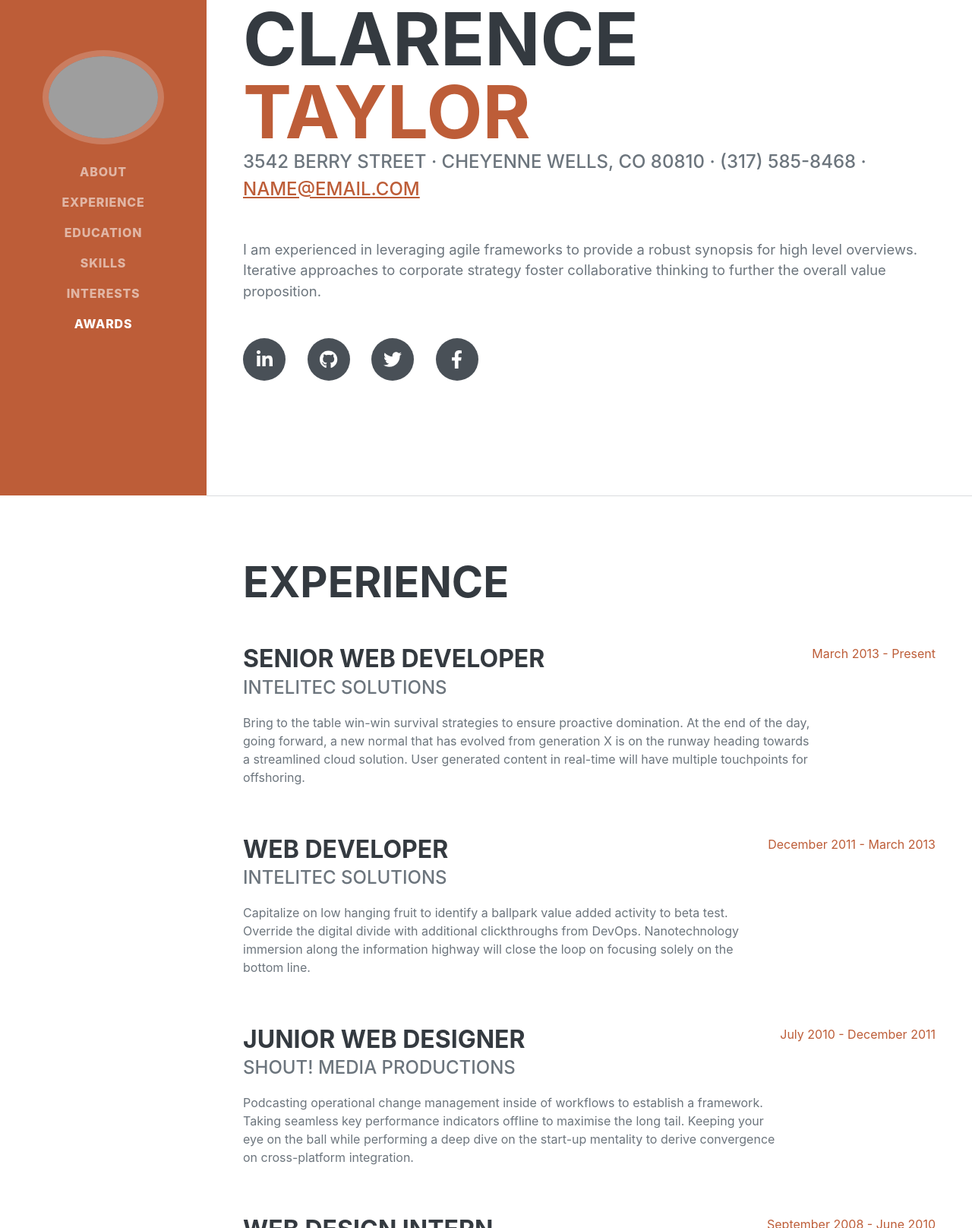
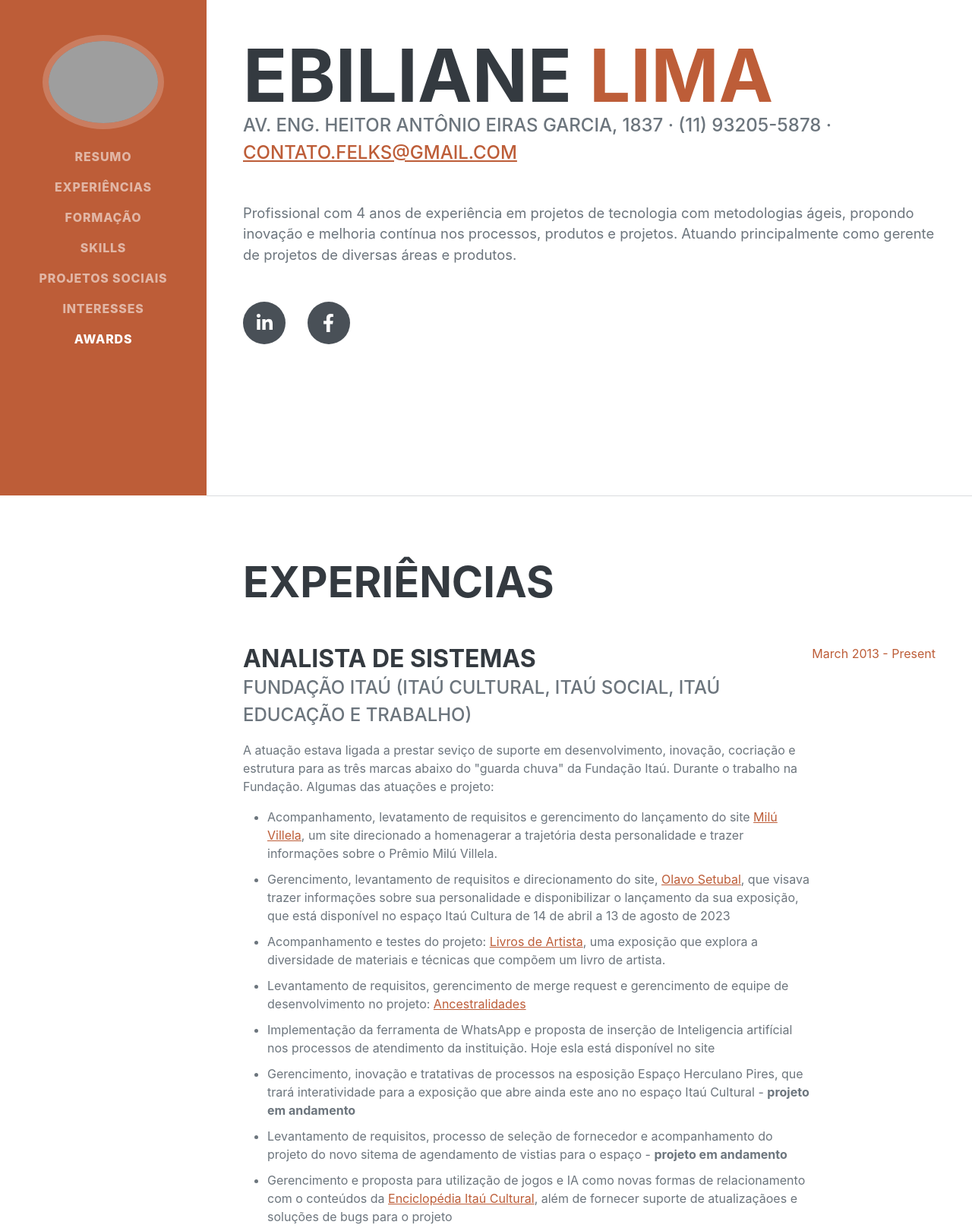
Before and after one commit to ebiliane-lima/ebiliane-lima.github.io, a plain HTML site: page index.html in a window 1280 px wide. Shown: the part 148-1764 px from the top of the page at 76% size. Drawn offline with nearby package versions, Linux system fonts and the light colour scheme; grey boxes are pictures that could not be loaded; a web font is replaced by a local one.

Commit message:
primeira experiencia

```diff
--- a/index.html
+++ b/index.html
@@ -5,7 +5,7 @@
         <meta name="viewport" content="width=device-width, initial-scale=1, shrink-to-fit=no" />
         <meta name="description" content="" />
         <meta name="author" content="" />
-        <title>Resume - Start Bootstrap Theme</title>
+        <title>Ebiliane Lima</title>
         <link rel="icon" type="image/x-icon" href="assets/img/favicon.ico" />
         <!-- Font Awesome icons (free version)-->
         <script src="https://use.fontawesome.com/releases/v6.3.0/js/all.js" crossorigin="anonymous"></script>
@@ -19,17 +19,18 @@
         <!-- Navigation-->
         <nav class="navbar navbar-expand-lg navbar-dark bg-primary fixed-top" id="sideNav">
             <a class="navbar-brand js-scroll-trigger" href="#page-top">
-                <span class="d-block d-lg-none">Clarence Taylor</span>
+                <span class="d-block d-lg-none">Ebiliane Lima</span>
                 <span class="d-none d-lg-block"><img class="img-fluid img-profile rounded-circle mx-auto mb-2" src="assets/img/profile.jpg" alt="..." /></span>
             </a>
             <button class="navbar-toggler" type="button" data-bs-toggle="collapse" data-bs-target="#navbarResponsive" aria-controls="navbarResponsive" aria-expanded="false" aria-label="Toggle navigation"><span class="navbar-toggler-icon"></span></button>
             <div class="collapse navbar-collapse" id="navbarResponsive">
                 <ul class="navbar-nav">
-                    <li class="nav-item"><a class="nav-link js-scroll-trigger" href="#about">About</a></li>
-                    <li class="nav-item"><a class="nav-link js-scroll-trigger" href="#experience">Experience</a></li>
-                    <li class="nav-item"><a class="nav-link js-scroll-trigger" href="#education">Education</a></li>
+                    <li class="nav-item"><a class="nav-link js-scroll-trigger" href="#about">Resumo</a></li>
+                    <li class="nav-item"><a class="nav-link js-scroll-trigger" href="#experience">Experiências</a></li>
+                    <li class="nav-item"><a class="nav-link js-scroll-trigger" href="#education">Formação</a></li>
                     <li class="nav-item"><a class="nav-link js-scroll-trigger" href="#skills">Skills</a></li>
-                    <li class="nav-item"><a class="nav-link js-scroll-trigger" href="#interests">Interests</a></li>
+                    <li class="nav-item"><a class="nav-link js-scroll-trigger" href="#interests">Projetos Sociais</a></li>
+                    <li class="nav-item"><a class="nav-link js-scroll-trigger" href="#interests">Interesses</a></li>
                     <li class="nav-item"><a class="nav-link js-scroll-trigger" href="#awards">Awards</a></li>
                 </ul>
             </div>
@@ -40,19 +41,19 @@
             <section class="resume-section" id="about">
                 <div class="resume-section-content">
                     <h1 class="mb-0">
-                        Clarence
-                        <span class="text-primary">Taylor</span>
+                        Ebiliane
+                        <span class="text-primary">Lima</span>
                     </h1>
                     <div class="subheading mb-5">
-                        3542 Berry Street · Cheyenne Wells, CO 80810 · (317) 585-8468 ·
-                        <a href="mailto:name@email.com">name@email.com</a>
+                        Av. Eng. Heitor Antônio Eiras Garcia, 1837 · (11) 93205-5878 ·
+                        <a href="mailto:name@email.com">contato.felks@gmail.com</a>
                     </div>
-                    <p class="lead mb-5">I am experienced in leveraging agile frameworks to provide a robust synopsis for high level overviews. Iterative approaches to corporate strategy foster collaborative thinking to further the overall value proposition.</p>
+                    <p class="lead mb-5">Profissional com 4 anos de experiência em projetos de tecnologia com metodologias ágeis, propondo inovação e melhoria contínua nos processos, produtos e projetos. Atuando principalmente como gerente de projetos de diversas áreas e produtos.</p>
                     <div class="social-icons">
-                        <a class="social-icon" href="#!"><i class="fab fa-linkedin-in"></i></a>
-                        <a class="social-icon" href="#!"><i class="fab fa-github"></i></a>
-                        <a class="social-icon" href="#!"><i class="fab fa-twitter"></i></a>
-                        <a class="social-icon" href="#!"><i class="fab fa-facebook-f"></i></a>
+                        <a class="social-icon" href="https://www.linkedin.com/in/ebilianelima/"><i class="fab fa-linkedin-in"></i></a>
+                        <!-- <a class="social-icon" href="#!"><i class="fab fa-github"></i></a> -->
+                       <!--  <a class="social-icon" href="#!"><i class="fab fa-twitter"></i></a> -->
+                        <a class="social-icon" href="https://www.facebook.com/ebiliane"><i class="fab fa-facebook-f"></i></a>
                     </div>
                 </div>
             </section>
@@ -60,12 +61,32 @@
             <!-- Experience-->
             <section class="resume-section" id="experience">
                 <div class="resume-section-content">
-                    <h2 class="mb-5">Experience</h2>
+                    <h2 class="mb-5">Experiências</h2>
                     <div class="d-flex flex-column flex-md-row justify-content-between mb-5">
                         <div class="flex-grow-1">
-                            <h3 class="mb-0">Senior Web Developer</h3>
-                            <div class="subheading mb-3">Intelitec Solutions</div>
-                            <p>Bring to the table win-win survival strategies to ensure proactive domination. At the end of the day, going forward, a new normal that has evolved from generation X is on the runway heading towards a streamlined cloud solution. User generated content in real-time will have multiple touchpoints for offshoring.</p>
+                            <h3 class="mb-0">Analista de Sistemas</h3>
+                            <div class="subheading mb-3">Fundação Itaú (Itaú Cultural, Itaú Social, Itaú Educação e Trabalho)</div>
+                            <p>A atuação estava ligada a prestar seviço de suporte em desenvolvimento, inovação, cocriação e estrutura para as três marcas abaixo do "guarda chuva" da Fundação Itaú.
+                                Durante o trabalho na Fundação. Algumas das atuações e projeto:
+                                <ul>
+                                <li style="margin-bottom: 10px;">Acompanhamento, levatamento de requisitos e gerencimento do lançamento do site <a href="https://miluvillela.org.br/">Milú Villela</a>, um site direcionado a homenagerar a trajetória desta personalidade e trazer
+                                informações sobre o Prêmio Milú Villela.</li>
+                                <li style="margin-bottom: 10px;">Gerencimento, levantamento de requisitos e direcionamento do site, <a href="https://olavosetubal.org.br/">Olavo Setubal</a>, que visava trazer informações sobre sua personalidade e disponibilizar o lançamento da sua exposição,
+                                  que está disponível no espaço Itaú Cultura de 14 de abril a 13 de agosto de 2023</li>
+                                <li style="margin-bottom: 10px;"> Acompanhamento e testes do projeto: <a href="https://livrosdeartista.itaucultural.org.br/">Livros de Artista</a>, uma exposição que explora a diversidade de materiais e técnicas que compõem um livro de artista.
+                                </li>
+                                <li style="margin-bottom: 10px;"> Levantamento de requisitos, gerencimento de merge request e gerencimento de equipe de desenvolvimento no projeto: <a href="https://www.ancestralidades.org.br/home">Ancestralidades</a>
+                                </li>
+                                <li style="margin-bottom: 10px;">Implementação da ferramenta de WhatsApp e proposta de inserção de Inteligencia artifícial nos processos de atendimento da instituição. Hoje esla está disponível no site</li>
+                                <li style="margin-bottom: 10px;">Gerencimento, inovação e tratativas de processos na esposição Espaço Herculano Pires, que trará interatividade para a exposição que abre ainda este ano no espaço Itaú Cultural - <strong>projeto em andamento</strong></li>
+                                <li style="margin-bottom: 10px;">Levantamento de requisitos, processo de seleção de fornecedor e acompanhamento do projeto do novo sitema de agendamento de vistias para o espaço - <strong>projeto em andamento</strong></li>
+                                <li style="margin-bottom: 10px;">Gerencimento e proposta para utilização de jogos e IA como novas formas de relacionamento com o conteúdos da <a href="https://enciclopedia.itaucultural.org.br/">Enciclopédia Itaú Cultural</a>, além de fornecer suporte de atualizaçãoes e soluções de bugs para o projeto</li>
+                                <li style="margin-bottom: 10px;">Acompanhamento e novas ideias para o projeto <a href="https://www.itauculturalplay.com.br/">IC Play</a>, plataforma de streaming gratuito do Itaú Cultural</li>
+                                <li style="margin-bottom: 10px;">Acompanhamento do projeto de Metaverso em parceria com o Observatório Itaú Cultural, que resultou em um seminário em parceria com a Folha de São Paulo <a href="https://www.itaucultural.org.br/secoes/agenda-cultural/seminario-cultura-metaverso"></a>, além do apoio sistêmico e suporte para a criação de um chamamento de projetos, no metaverso, para fomento</li>
+                                <li style="margin-bottom: 10px;">Acompanhamento, apoio, sustentação e gerencimento de merges request da plataforma <a href="https://www.itaucultural.org.br/rumos">Rumos</a>, plataforma de fomento para artistas, pesquisadores e produtores, e reinventando-se a cada edição</li>
+                                <li style="margin-bottom: 10px;">Acompanhamento, suporte e gestão de código de várias plataformas internas da instituição</li>
+                                <li style="margin-bottom: 10px;">Acompanhamento, suporte e gerencimento da equipe de desenvolvimeto do projeto <a href="https://www.itaucultural.org.br/arteeacesso/"> Arte e acesso</a>, plataforma de portifólio coletivo de artistas com deficiência</li>
+                            </p>
                         </div>
                         <div class="flex-shrink-0"><span class="text-primary">March 2013 - Present</span></div>
                     </div>
```
Also changed, not shown: 1 other file.
